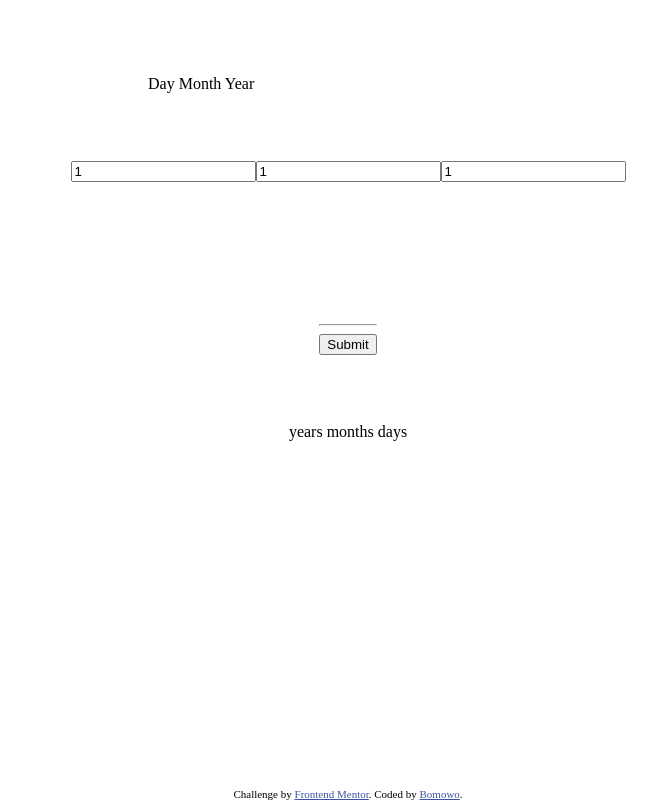
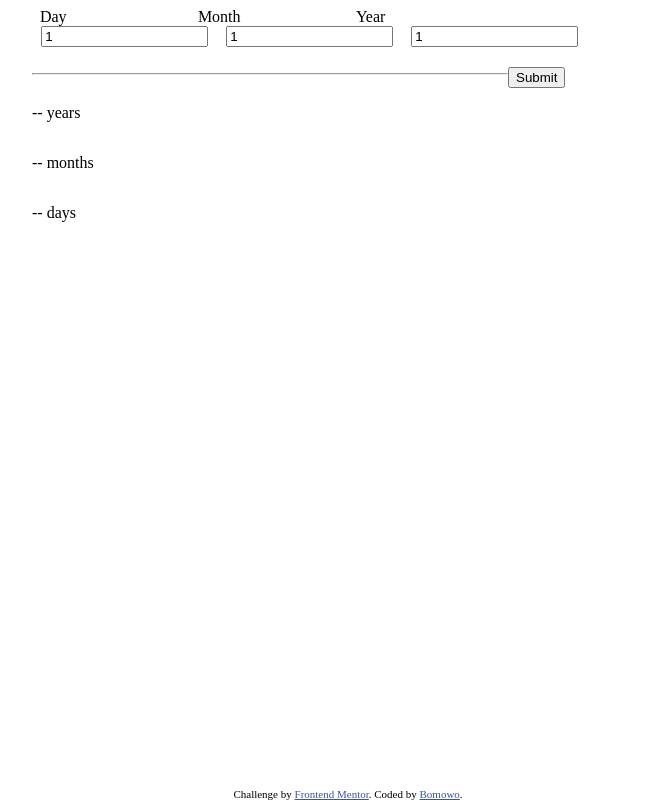
Before and after one commit to Bomowo/age-calculator-app, a React (Vite) app: page / in a window 1280 px wide. Shown: the whole page, without its empty margins (292-949 px from the left). Built offline with nearby package versions, Linux system fonts and the light colour scheme.

Commit message:
General layout and change theme when error

```diff
--- a/index.css
+++ b/index.css
@@ -3,17 +3,57 @@
     width: 50%;
     display: flex;
     flex-direction: column;
-    justify-content: space-evenly;
-    align-items:center;
-    height: 500px;
 }
 
 .denomination {
-    width: 400px;
+    display: grid;
+    grid-template-columns: 1fr 1fr 1fr 1fr;
+    width: 100%;
+}
+
+.denomination p{
+    margin: 0 5% 0;
+}
+
+.input-fields {
+    display: grid;
+    grid-template-columns: 1fr 1fr 1fr 1fr;
+    width: 100%;
+    margin-bottom: 20px;
+}
+
+.input-fields input {
+    margin: 0 5% 0;
 }
 
 .error-msg {
+    display: grid;
+    grid-template-columns: 1fr 1fr 1fr 1fr;
+    width: 100%;
+}
+
+.error-day {
+    border-color: red;
+    color: red;
+}
+
+.error-msg p {
+    margin: 0 5% 0;
+}
+
+.submit-form{
     display: flex;
+}
+
+.submit-form hr{
+    height: 0px;
+    width: 75%;
+    margin: 1% 0 1%;
+}
+.results {
+    display: grid;
+    grid-template-rows: 1fr 1fr 1fr;
+    width: 100%;
 }
 
 .attribution {
@@ -22,3 +62,16 @@
     left: 0;
     right: 0;
 }
+
+/* hacks */
+
+input::-webkit-outer-spin-button,
+input::-webkit-inner-spin-button {
+    /* display: none; <- Crashes Chrome on hover */
+    -webkit-appearance: none;
+    margin: 0; /* <-- Apparently some margin are still there even though it's hidden */
+}
+
+input[type=number] {
+    -moz-appearance:textfield; /* Firefox */
+}
--- a/src/App.jsx
+++ b/src/App.jsx
@@ -2,7 +2,7 @@
 
 function App() {
   let [[bDay, bMonth, bYear], setDate] = useState([1,1,1])
-  let [[diffDay, diffMonth, diffYear], setDiffDate] = useState([null, null, null])
+  let [[diffDay, diffMonth, diffYear], setDiffDate] = useState(['--', '--', '--'])
   let [[errorDay, errorMonth, errorYear, errorReq], setError] = useState([null, null, null, null])
 
   function changeDay (e) {
@@ -124,21 +124,21 @@
   return (
     <>
       <div className="denomination">
-        Day
-        Month
-        Year
+        <p className={errorDay && 'error-day'}>Day</p>
+        <p className={errorDay && 'error-month'}>Month</p>
+        <p className={errorDay && 'error-year'}>Year</p>
       </div>
 
       <div className="input-fields">
-        <input type={'number'} value={bDay} onInput={changeDay} name={'day'}></input>
-        <input type={'number'} value={bMonth} onInput={changeMonth} name={'month'}></input>
-        <input type={'number'} value={bYear} onInput={changeYear} name={'year'}></input>
+        <input type={'number'} value={bDay} onInput={changeDay} name={'day'} className={errorDay && 'error-day'}></input>
+        <input type={'number'} value={bMonth} onInput={changeMonth} name={'month'} className={errorMonth && 'error-month'}></input>
+        <input type={'number'} value={bYear} onInput={changeYear} name={'year'} className={errorYear && 'error-year'}></input>
       </div>
 
       <div className="error-msg">
-        {errorDay && <p>{errorDay}</p>}
-        {errorMonth && <p>{errorMonth}</p>}
-        {errorYear && <p>{errorYear}</p>}
+        {errorDay && <p className='error-day'>{errorDay}</p>}
+        {errorMonth && <p className='error-month'>{errorMonth}</p>}
+        {errorYear && <p className='error-year'>{errorYear}</p>}
       </div>
 
       <div className="submit-form">
@@ -147,9 +147,9 @@
       </div>
 
       <div className="results">
-        {diffYear && diffYear} years
-        {diffMonth && diffMonth} months
-        {diffDay && diffDay} days
+        <p>{diffYear && diffYear} years</p>
+        <p>{diffMonth && diffMonth} months</p>
+        <p>{diffDay && diffDay} days</p>
       </div>
 
     </>
```
